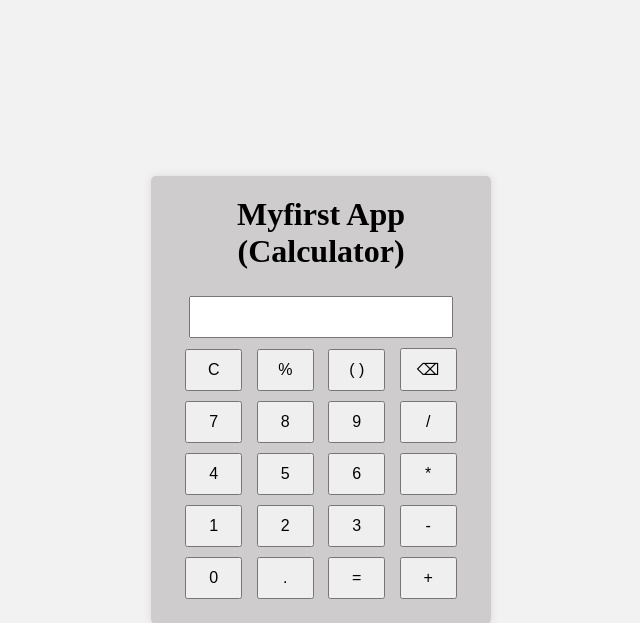
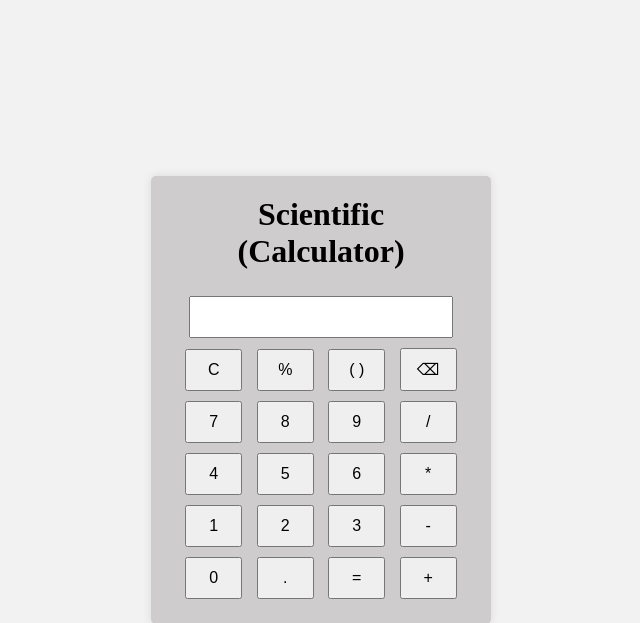
Before and after one commit to ShrabanSah77/calculator, a Django app: page / in a window 1280 px wide. Shown: the top 623 px of the page, without its empty margins (319-959 px from the left). Run offline with Django 5.2, Linux system fonts and the light colour scheme.

Commit message:
change in index file

```diff
--- a/myapp/home/templates/index.html
+++ b/myapp/home/templates/index.html
@@ -10,7 +10,7 @@
   </head>
   <body>
     <div class="calculator">
-      <h1>Myfirst App (Calculator)</h1>
+      <h1>Scientific (Calculator)</h1>
       <div method="post" action="{% url 'calculator' %}">
         {% csrf_token %}
         <input type="text" id="result" readonly>
```
